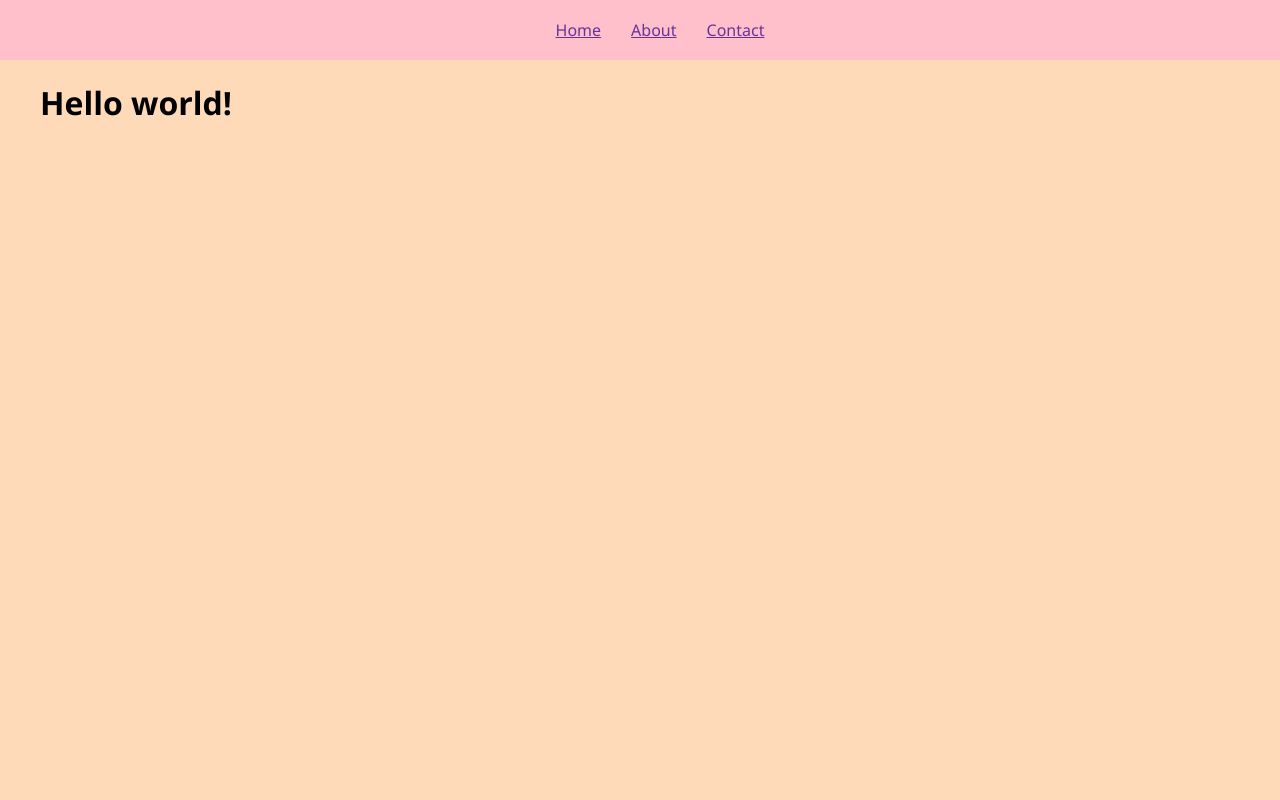
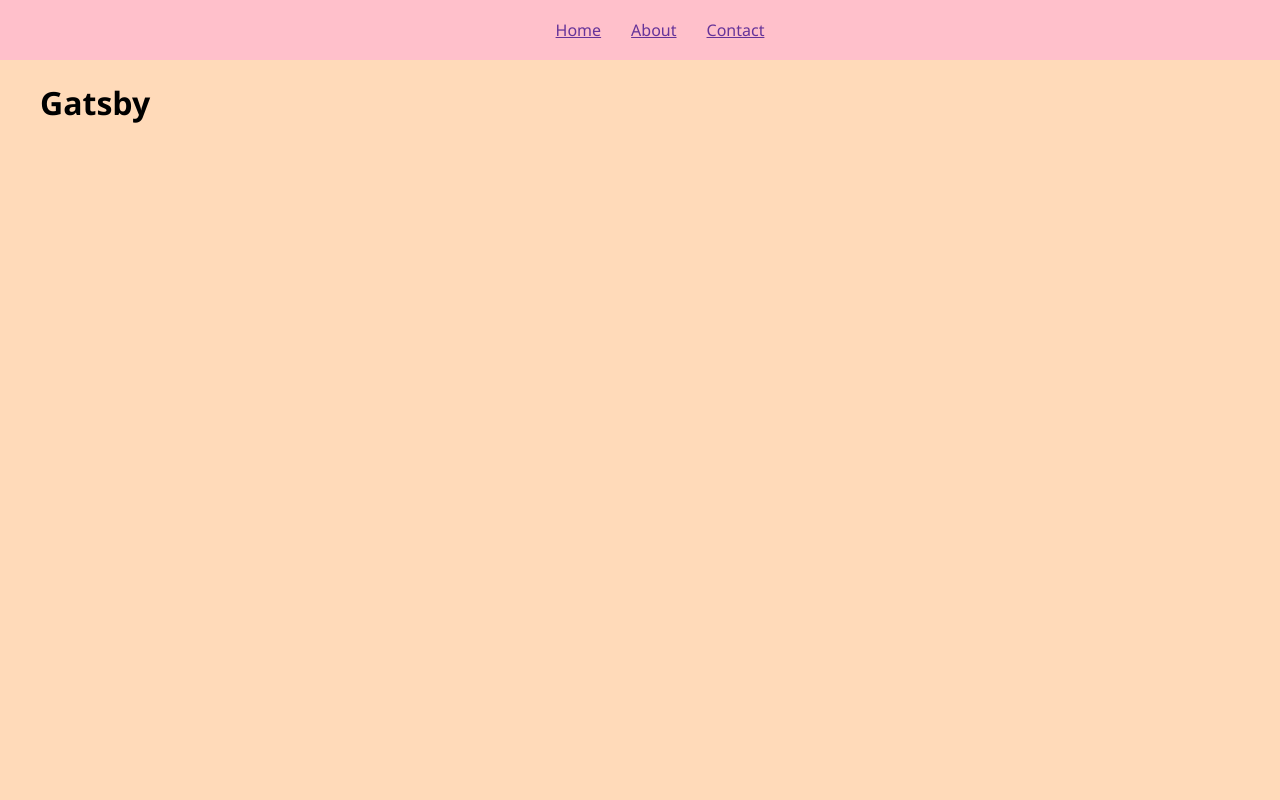
Before and after one commit to kourosh-neyestani/react-gatsby-application, a Gatsby site: page / in a window 1280 px wide. Shown: the top 800 px of the page. Built offline with nearby package versions, Linux system fonts and the light colour scheme; Gatsby itself is replaced by a stand-in of ours.

Commit message:
add siteMetadata to gatsby-config file

```diff
--- a/gatsby-config.js
+++ b/gatsby-config.js
@@ -6,5 +6,10 @@
 
 module.exports = {
   /* Your site config here */
+  siteMetadata: {
+    title: `Gatsby`,
+    siteUrl: `https://www.gatsbyjs.org`,
+    description: `Blazing fast modern site generator for React`,
+  },
   plugins: ["gatsby-plugin-sass"],
 }
--- a/src/pages/index.js
+++ b/src/pages/index.js
@@ -1,10 +1,20 @@
 import React from "react"
 import Layout from "../components/layout"
 
-export default function Home() {
+export default function Home({data}) {
   return (
     <Layout>
-      <h1>Hello world!</h1>
+      <h1>{data.site.siteMetadata.title}</h1>
     </Layout>
   )
 }
+
+export const query = graphql `{
+  site {
+   siteMetadata {
+     title
+     siteUrl
+     description
+   }
+  }
+}`
```
